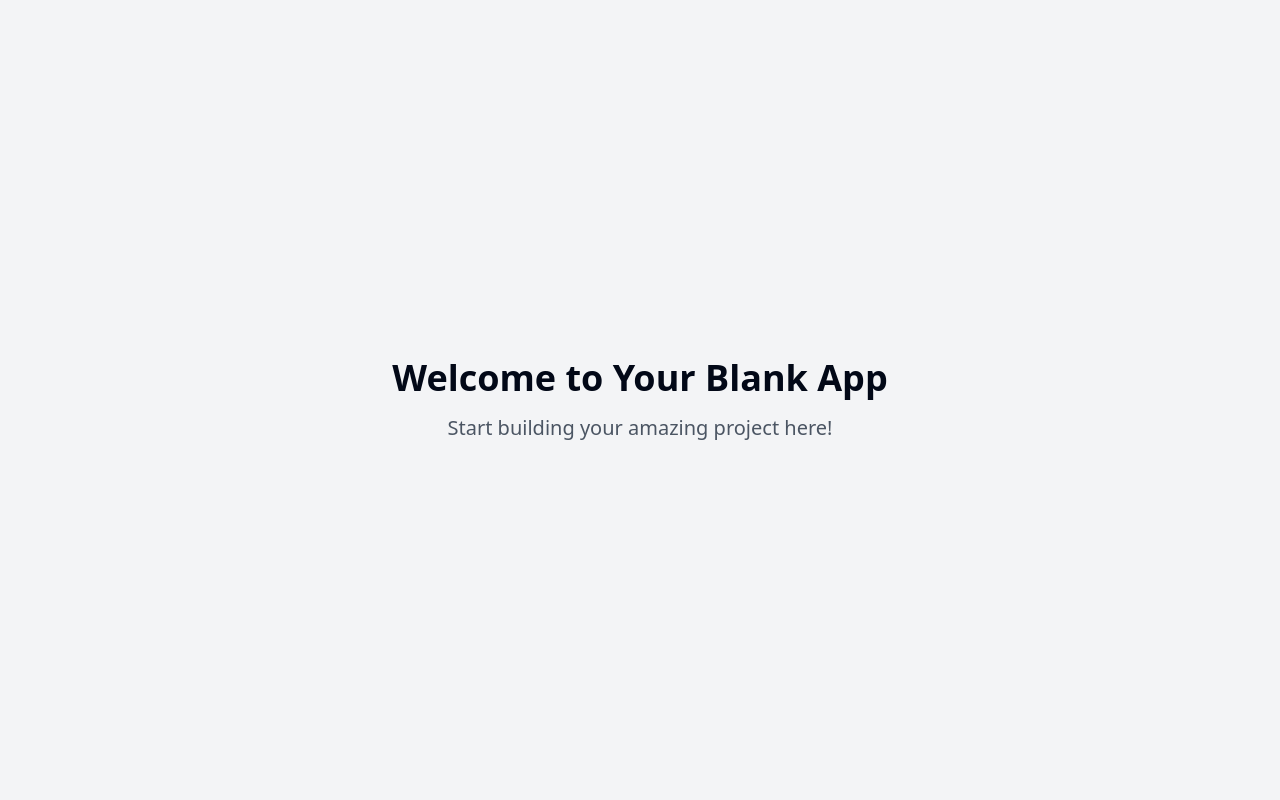
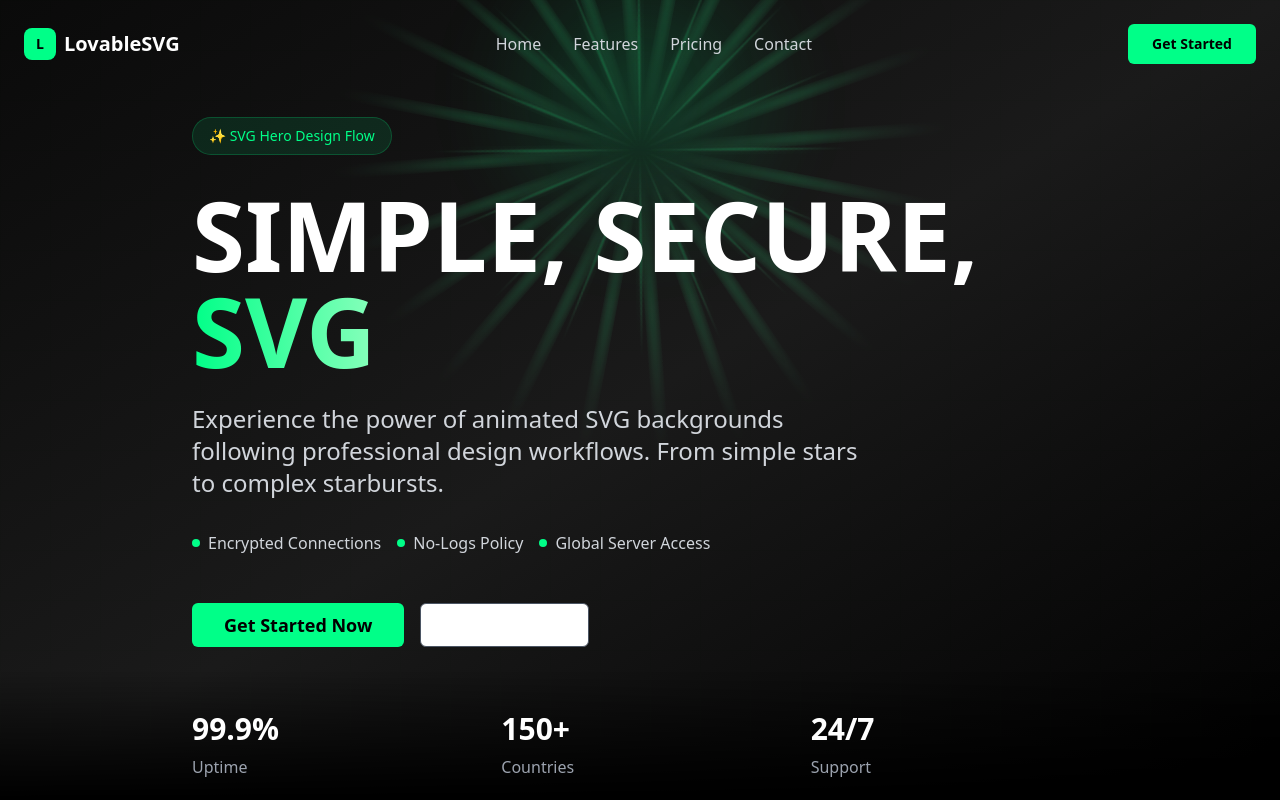
Before and after one commit to benjamintumwesigye/arxcess-website, a React (Vite) app: page / in a window 1280 px wide. Shown: the top 800 px of the page. Built offline with nearby package versions, Linux system fonts and the light colour scheme.

Commit message:
Implement hero section background
Follow the design flow to create the hero section background image and integrate it into the hero section.

```diff
--- /dev/null
+++ b/src/components/Hero.tsx
@@ -0,0 +1,116 @@
+
+import React from 'react';
+import { Button } from '@/components/ui/button';
+import StarburstBackground from './StarburstBackground';
+
+const Hero = () => {
+  return (
+    <section className="relative min-h-screen bg-gradient-to-br from-hero-dark via-hero-dark-light to-black overflow-hidden flex items-center">
+      {/* Starburst Background - Step 4: Integration */}
+      <StarburstBackground />
+
+      {/* Navigation */}
+      <nav className="absolute top-0 left-0 right-0 z-20 p-6">
+        <div className="max-w-7xl mx-auto flex items-center justify-between">
+          <div className="flex items-center space-x-2">
+            <div className="w-8 h-8 bg-hero-green rounded-lg flex items-center justify-center">
+              <span className="text-black font-bold text-sm">L</span>
+            </div>
+            <span className="text-white font-semibold text-xl">LovableSVG</span>
+          </div>
+
+          <div className="hidden md:flex items-center space-x-8">
+            <a href="#" className="text-gray-300 hover:text-white transition-colors">Home</a>
+            <a href="#" className="text-gray-300 hover:text-white transition-colors">Features</a>
+            <a href="#" className="text-gray-300 hover:text-white transition-colors">Pricing</a>
+            <a href="#" className="text-gray-300 hover:text-white transition-colors">Contact</a>
+          </div>
+
+          <Button
+            className="bg-hero-green text-black hover:bg-hero-green-light transition-all duration-300 font-semibold px-6"
+          >
+            Get Started
+          </Button>
+        </div>
+      </nav>
+
+      {/* Main Content */}
+      <div className="relative z-10 max-w-7xl mx-auto px-6 pt-24">
+        <div className="max-w-4xl">
+          {/* Badge */}
+          <div className="inline-flex items-center px-4 py-2 bg-hero-green/10 border border-hero-green/20 rounded-full mb-8 animate-fade-in-up">
+            <span className="text-hero-green text-sm font-medium">✨ SVG Hero Design Flow</span>
+          </div>
+
+          {/* Main Heading */}
+          <h1 className="text-6xl md:text-8xl font-bold text-white mb-6 leading-tight animate-fade-in-up">
+            SIMPLE, SECURE,{' '}
+            <span className="bg-gradient-to-r from-hero-green to-hero-green-light bg-clip-text text-transparent">
+              SVG
+            </span>
+          </h1>
+
+          {/* Subtitle */}
+          <p className="text-xl md:text-2xl text-gray-300 mb-8 max-w-2xl animate-fade-in-up">
+            Experience the power of animated SVG backgrounds following professional design workflows.
+            From simple stars to complex starbursts.
+          </p>
+
+          {/* Feature badges */}
+          <div className="flex flex-wrap gap-4 mb-12 animate-fade-in-up">
+            <div className="flex items-center space-x-2 text-gray-300">
+              <div className="w-2 h-2 bg-hero-green rounded-full"></div>
+              <span>Encrypted Connections</span>
+            </div>
+            <div className="flex items-center space-x-2 text-gray-300">
+              <div className="w-2 h-2 bg-hero-green rounded-full"></div>
+              <span>No-Logs Policy</span>
+            </div>
+            <div className="flex items-center space-x-2 text-gray-300">
+              <div className="w-2 h-2 bg-hero-green rounded-full"></div>
+              <span>Global Server Access</span>
+            </div>
+          </div>
+
+          {/* CTA Buttons */}
+          <div className="flex flex-col sm:flex-row gap-4 animate-fade-in-up">
+            <Button
+              size="lg"
+              className="bg-hero-green text-black hover:bg-hero-green-light transition-all duration-300 font-semibold text-lg px-8 py-4"
+            >
+              Get Started Now
+            </Button>
+            <Button
+              size="lg"
+              variant="outline"
+              className="border-gray-600 text-white hover:bg-white/10 transition-all duration-300 font-semibold text-lg px-8 py-4"
+            >
+              Learn More
+            </Button>
+          </div>
+
+          {/* Stats */}
+          <div className="grid grid-cols-3 gap-8 mt-16 animate-fade-in-up">
+            <div>
+              <div className="text-3xl font-bold text-white mb-2">99.9%</div>
+              <div className="text-gray-400">Uptime</div>
+            </div>
+            <div>
+              <div className="text-3xl font-bold text-white mb-2">150+</div>
+              <div className="text-gray-400">Countries</div>
+            </div>
+            <div>
+              <div className="text-3xl font-bold text-white mb-2">24/7</div>
+              <div className="text-gray-400">Support</div>
+            </div>
+          </div>
+        </div>
+      </div>
+
+      {/* Bottom gradient overlay */}
+      <div className="absolute bottom-0 left-0 right-0 h-32 bg-gradient-to-t from-black to-transparent z-5"></div>
+    </section>
+  );
+};
+
+export default Hero;
--- /dev/null
+++ b/src/components/StarburstBackground.tsx
@@ -0,0 +1,92 @@
+
+import React from 'react';
+
+const StarburstBackground = () => {
+  return (
+    <div className="absolute inset-0 overflow-hidden">
+      {/* Main starburst - following the designer's steps */}
+      <div className="absolute top-0 left-1/2 transform -translate-x-1/2 -translate-y-1/4">
+        <svg
+          width="800"
+          height="600"
+          viewBox="0 0 800 600"
+          className="animate-starburst"
+        >
+          <defs>
+            {/* Blur filter - Step 3 from the design */}
+            <filter id="starblur" x="-50%" y="-50%" width="200%" height="200%">
+              <feGaussianBlur in="SourceGraphic" stdDeviation="4" />
+            </filter>
+
+            {/* Glow effect */}
+            <filter id="glow" x="-50%" y="-50%" width="200%" height="200%">
+              <feGaussianBlur in="SourceGraphic" stdDeviation="8" />
+              <feMerge>
+                <feMergeNode />
+                <feMergeNode in="SourceGraphic" />
+              </feMerge>
+            </filter>
+
+            {/* Gradient for the rays */}
+            <radialGradient id="starGradient" cx="50%" cy="50%" r="50%">
+              <stop offset="0%" stopColor="#00ff88" stopOpacity="0.8" />
+              <stop offset="50%" stopColor="#44ff99" stopOpacity="0.4" />
+              <stop offset="100%" stopColor="#88ffbb" stopOpacity="0.1" />
+            </radialGradient>
+          </defs>
+
+          {/* Step 1 & 2: Star with increased count (many rays) and decreased opacity */}
+          <g transform="translate(400, 300)">
+            {/* Generate multiple rays - increasing the "count" as shown in step 2 */}
+            {Array.from({ length: 24 }, (_, i) => (
+              <g key={i} transform={`rotate(${i * 15})`}>
+                <path
+                  d="M 0,0 L 3,150 L 0,300 L -3,150 Z"
+                  fill="url(#starGradient)"
+                  filter="url(#starblur)"
+                  opacity="0.6"
+                />
+              </g>
+            ))}
+
+            {/* Additional inner rays for depth */}
+            {Array.from({ length: 16 }, (_, i) => (
+              <g key={`inner-${i}`} transform={`rotate(${i * 22.5 + 11.25})`}>
+                <path
+                  d="M 0,0 L 2,100 L 0,200 L -2,100 Z"
+                  fill="url(#starGradient)"
+                  filter="url(#glow)"
+                  opacity="0.3"
+                />
+              </g>
+            ))}
+          </g>
+        </svg>
+      </div>
+
+      {/* Additional animated glow effect */}
+      <div className="absolute top-0 left-1/2 transform -translate-x-1/2 -translate-y-1/4">
+        <div
+          className="w-96 h-96 rounded-full bg-hero-green opacity-20 animate-glow-pulse"
+          style={{
+            background: 'radial-gradient(circle, rgba(0,255,136,0.3) 0%, rgba(0,255,136,0.1) 40%, transparent 70%)'
+          }}
+        />
+      </div>
+
+      {/* Subtle grid pattern for tech feel */}
+      <div
+        className="absolute inset-0 opacity-5"
+        style={{
+          backgroundImage: `
+            linear-gradient(rgba(0,255,136,0.1) 1px, transparent 1px),
+            linear-gradient(90deg, rgba(0,255,136,0.1) 1px, transparent 1px)
+          `,
+          backgroundSize: '50px 50px'
+        }}
+      />
+    </div>
+  );
+};
+
+export default StarburstBackground;
--- a/src/pages/Index.tsx
+++ b/src/pages/Index.tsx
@@ -1,12 +1,24 @@
-// Update this page (the content is just a fallback if you fail to update the page)
+
+import Hero from "@/components/Hero";
 
 const Index = () => {
   return (
-    <div className="min-h-screen flex items-center justify-center bg-gray-100">
-      <div className="text-center">
-        <h1 className="text-4xl font-bold mb-4">Welcome to Your Blank App</h1>
-        <p className="text-xl text-gray-600">Start building your amazing project here!</p>
-      </div>
+    <div className="min-h-screen">
+      <Hero />
+
+      {/* Additional sections can be added here */}
+      <section className="bg-white py-20">
+        <div className="max-w-7xl mx-auto px-6 text-center">
+          <h2 className="text-4xl font-bold text-gray-900 mb-6">
+            Following the Designer's Workflow
+          </h2>
+          <p className="text-xl text-gray-600 max-w-3xl mx-auto">
+            This hero section was created by following the exact design process shown in the uploaded image:
+            starting with a simple star, increasing the ray count, adding blur effects, and integrating everything
+            into a beautiful hero background.
+          </p>
+        </div>
+      </section>
     </div>
   );
 };
--- a/tailwind.config.ts
+++ b/tailwind.config.ts
@@ -1,3 +1,4 @@
+
 import type { Config } from "tailwindcss";
 
 export default {
@@ -61,6 +62,12 @@ export default {
 					'accent-foreground': 'hsl(var(--sidebar-accent-foreground))',
 					border: 'hsl(var(--sidebar-border))',
 					ring: 'hsl(var(--sidebar-ring))'
+				},
+				hero: {
+					green: '#00ff88',
+					'green-light': '#88ffbb',
+					dark: '#0a0a0a',
+					'dark-light': '#1a1a1a'
 				}
 			},
 			borderRadius: {
@@ -84,11 +91,39 @@ export default {
 					to: {
 						height: '0'
 					}
+				},
+				'starburst-rotate': {
+					'0%': { transform: 'rotate(0deg) scale(1)' },
+					'50%': { transform: 'rotate(180deg) scale(1.1)' },
+					'100%': { transform: 'rotate(360deg) scale(1)' }
+				},
+				'fade-in-up': {
+					'0%': {
+						opacity: '0',
+						transform: 'translateY(30px)'
+					},
+					'100%': {
+						opacity: '1',
+						transform: 'translateY(0)'
+					}
+				},
+				'glow-pulse': {
+					'0%, 100%': {
+						filter: 'blur(20px)',
+						opacity: '0.4'
+					},
+					'50%': {
+						filter: 'blur(30px)',
+						opacity: '0.6'
+					}
 				}
 			},
 			animation: {
 				'accordion-down': 'accordion-down 0.2s ease-out',
-				'accordion-up': 'accordion-up 0.2s ease-out'
+				'accordion-up': 'accordion-up 0.2s ease-out',
+				'starburst': 'starburst-rotate 20s linear infinite',
+				'fade-in-up': 'fade-in-up 0.8s ease-out',
+				'glow-pulse': 'glow-pulse 4s ease-in-out infinite'
 			}
 		}
 	},
```
